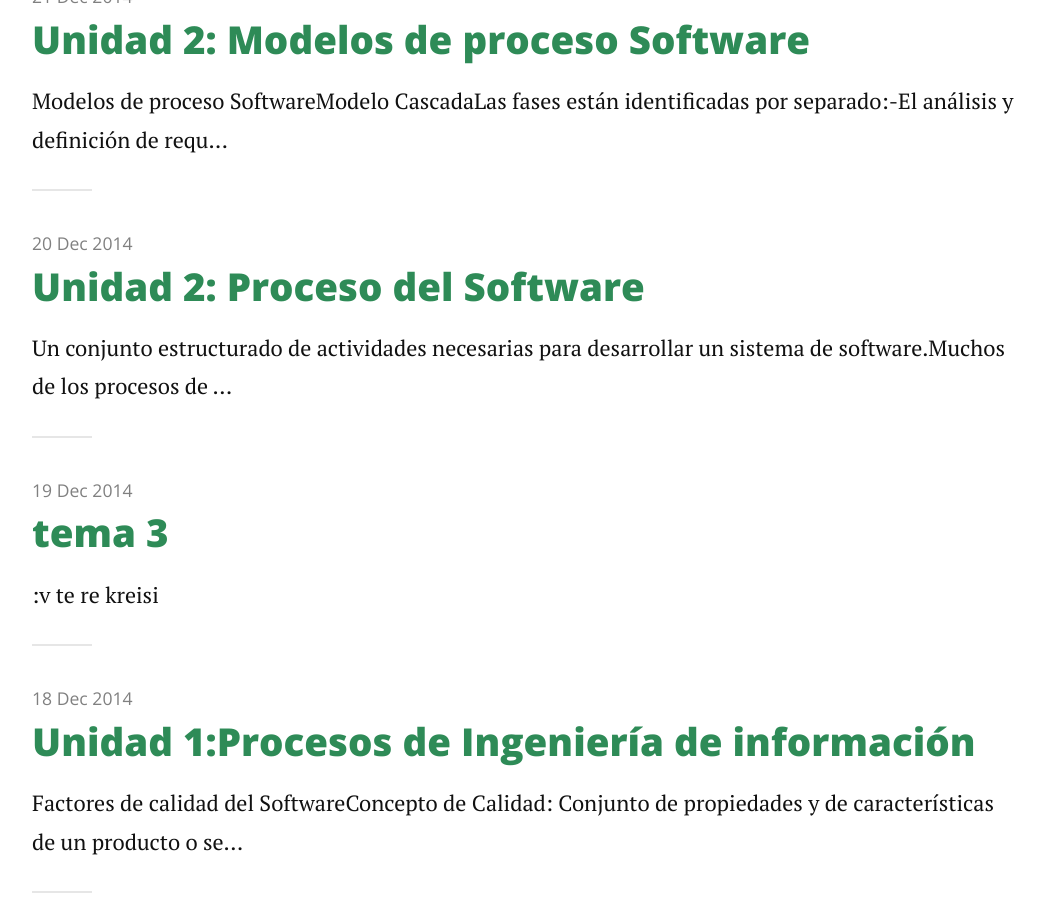
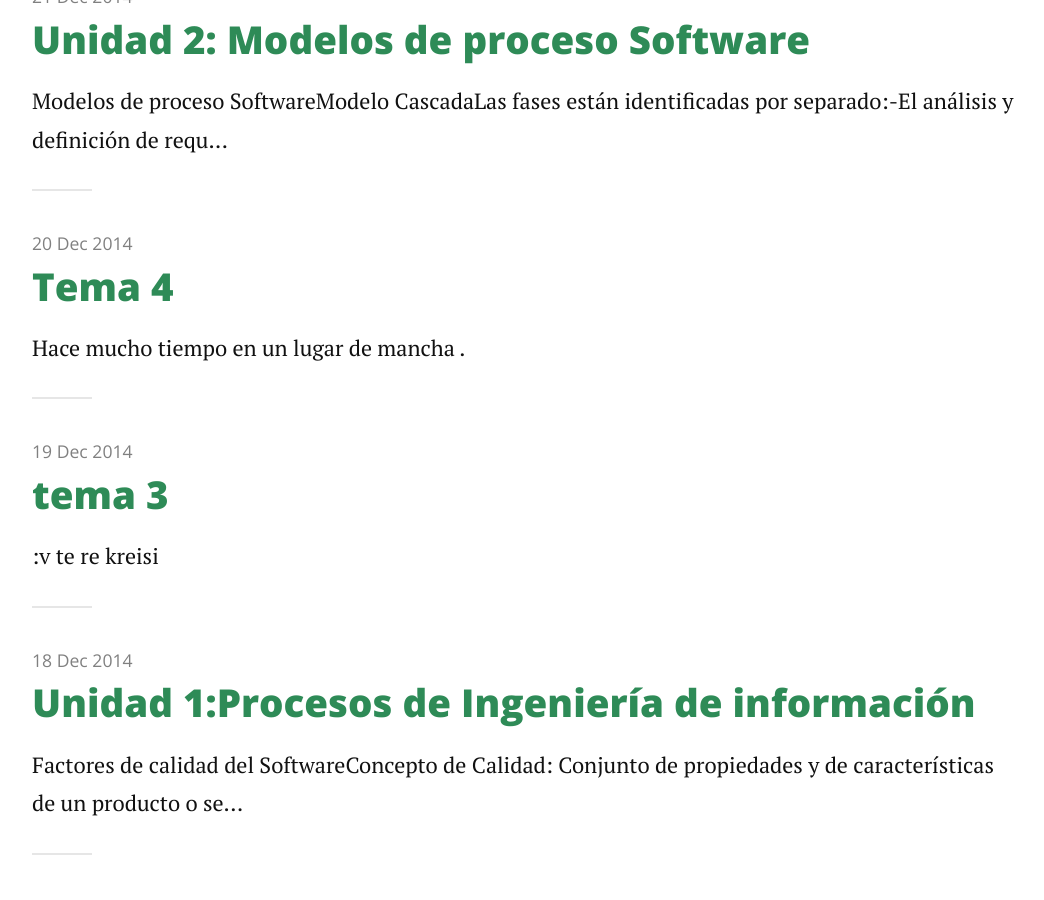
Before and after one commit to BlogdeLenguaje/BlogdeLenguaje.github.io, a Jekyll site: the page built from articles.md, in a window 1280 px wide and 900 px high, scrolled down 702 px. Shown: the whole window, without its empty margins (113-1157 px from the left). Built offline with Jekyll 4.4.1, drawn with Linux system fonts in a browser that asks for light colours; nearby versions of some CDN libraries; some of the changed lines change nothing that is shown.

Commit message:
Update 2014-12-20-tema4.markdown

```diff
--- a/_posts/2014-12-20-tema4.markdown
+++ b/_posts/2014-12-20-tema4.markdown
@@ -1,49 +1,7 @@
 ---
 layout: post
-title:  "Unidad 2: Proceso del Software"
+title:  "Tema 4"
 date:   2014-12-20
 ---
 
-<center><img src="https://okhosting.com/resources/uploads/2018/03/modelos-de-sistemas-software.png"></center>
-
-<p class="intro"><span class="dropcap">U</span>n conjunto estructurado de actividades necesarias para desarrollar un sistema de software.<br>
-Muchos de los procesos de software son diferentes, pero todos implican:<br>
--Especificación<br>
--Diseño e implementación<br>
--Validación<br>
--Evolución<br></p>
-  <h2>Características del Proceso Software</h2>
-  <p>-El proceso establece todas las actividades principales<br>
--El proceso utiliza recursos, está sujeto a una serie de restricciones y genera productos intermedios y finales<br>
--El proceso puede estar compuesto de subprocesos que se encadenan de alguna manera. Puede definirse como una jerarquía de procesos organizada de modo que cada subproceso tenga su propio modelo de proceso<br>
--Cada actividad del proceso tiene criterios de entrada y de salida, de modo que se conoce cuándo comienza y cuándo termina una actividad</p>
-<h2>Ciclo de vida del Software</h2>
- <p>Cuando un proceso implica la construcción de algún producto, suele referirse al proceso como un ciclo de vida<br>
--El proceso de desarrollo de software suele denominarse ciclo de vida del software<br>
-Se puede definir ciclo de vida del software como:<br>
-Las distintas fases por las que pasa el software desde que nace una necesidad de mecanizar un proceso hasta que deja de utilizarse el software que sirvió para ese objetivo, pasando por las fases de desarrollo y explotación [Frakes et al., 1991]</p>
-<h2>Ámbito general del ciclo de vida del Software</h2>
-<p>Desde un punto de vista general puede considerarse que el ciclo de vida de un software tiene tres etapas claramente diferenciadas: <br>
--Planificación<br>
--Implementación<br>
--Puesta en producción</p>
-<h2>Razones para modelar un proceso de Software</h2>
-<p>-Cuando se pone por escrito una descripción de un proceso, se da forma a una comprensión común de las actividades, recursos y restricciones relacionados con el desarrollo del software.<br>
--Ayuda al equipo de desarrollo a encontrar las inconsistencias, las redundancias y las omisiones en el proceso y en las partes que lo constituyen.<br>
--El modelo debe reflejar las metas del desarrollo. A medida que se construye el modelo el equipo de desarrollo evalúa las actividades candidatas por su adecuación para alcanzar dichas metas.</p>
-<h2>Modelo general de proceso en Ingeniería</h2>
-<p>-Especificación<br>
--Diseño<br>
--Fabricación<br>
--Prueba<br>
--Instalación<br>
--Mantenimiento</p>
-<h2>El proceso de Software</h2>
-<p>Conjunto de actividades necesarias para transformar las ideas iniciales del usuario, que desea automatizar un determinado trabajo, en software.</p>
-<h2>Modelos de proceso de Software</h2>
-<p>1.-Modelo de cascada<br>
-2.-Desarrollo incremental<br>
-3.-Modelo espiral<br>
-4.-Desarrollo Rápido de Aplicaciones (DRA) <br>
-5.-Orientados a la reutilización<br>
-6.-Orientado a Objetos</p>
+<p class="intro"><span class="dropcap">H</span>ace mucho tiempo en un lugar de mancha  .<br>
```
